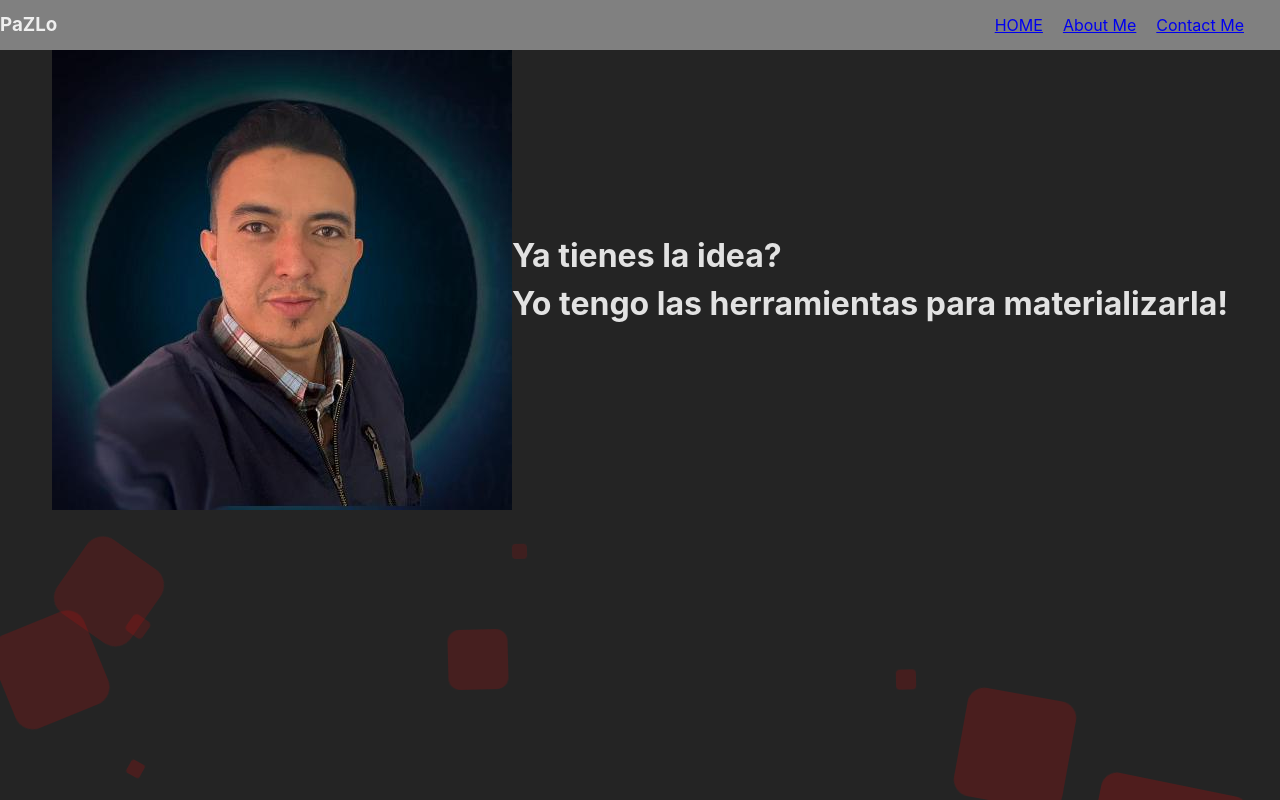
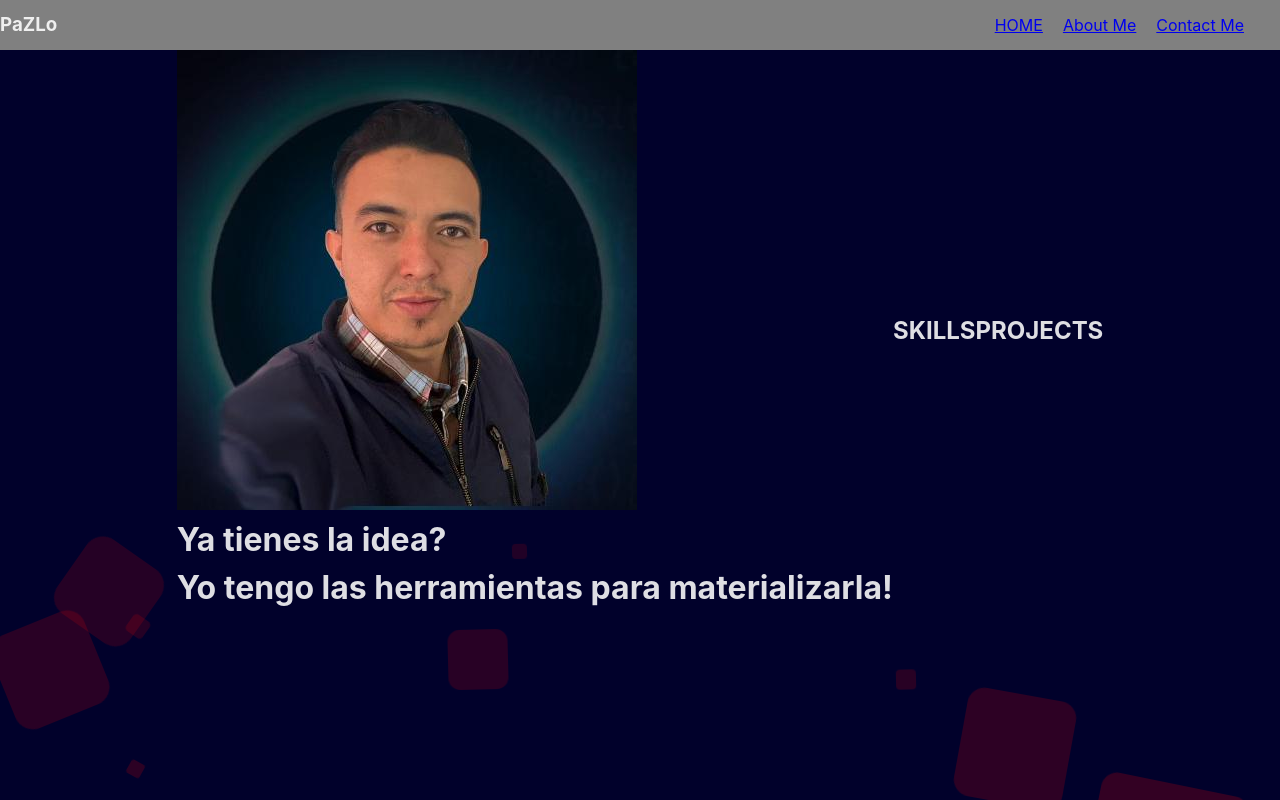
Before and after one commit to KmiloLopez/MySite, a React (Vite) app: page /Home in a window 1280 px wide. Built offline with nearby package versions, Linux system fonts and the light colour scheme.

Commit message:
color palette

```diff
--- a/src/components/AnimatedBackground/AnimatedBackground.jsx
+++ b/src/components/AnimatedBackground/AnimatedBackground.jsx
@@ -2,19 +2,13 @@ import React from 'react'
 import { ListItem, Squares } from './AnimatedBackground.Styled'
 
 const AnimatedBackground = () => {
+  const items = new Array(11).fill(null)
   return (
     <Squares>
-        <ListItem></ListItem>
-        <ListItem></ListItem>
-        <ListItem></ListItem>
-        <ListItem></ListItem>
-        <ListItem></ListItem>
-        <ListItem></ListItem>
-        <ListItem></ListItem>
-        <ListItem></ListItem>
-        <ListItem></ListItem>
-        <ListItem></ListItem>
-        <ListItem></ListItem>
+        {items.map((_, index)=>{
+          return <ListItem key={`${index}`}></ListItem>
+        })}
+
 
     </Squares>
 
--- a/src/index.css
+++ b/src/index.css
@@ -5,15 +5,25 @@
 
   color-scheme: light dark;
   color: rgba(255, 255, 255, 0.87);
-  background-color: #242424;
+  background-color: var(--color-dark-blue);
 
   font-synthesis: none;
   text-rendering: optimizeLegibility;
   -webkit-font-smoothing: antialiased;
   -moz-osx-font-smoothing: grayscale;
   -webkit-text-size-adjust: 100%;
-
-  box-sizing: border-box;
+  /*COLOR PALETTE*/
+  --color-pink:#ff2a6d;
+  --color-light-blue:#d1f7ff;
+  --color-aqua:#05d9e8;
+  --color-blue:#005678;
+  --color-dark-blue:#01012b;
+ /*Cyberpunk Neon Color Palette*/
+ --color-neon-pink:#ea00d9;
+ --color-neon-purple:#711c91;
+ --color-neon-aqua:#0abdc6;
+ --color-neon-blue:#133e7c;
+ --color-neon-dark-blue:#091833;
 
 }
 
@@ -22,3 +32,9 @@ body, form, fieldset, ol, ul, li, h1, h2, h3, h4, h5, h6, p {
   margin:0;
   padding:0;
   }
+
+  *,
+  *::before,
+  *::after {
+    box-sizing: border-box;
+  }
--- a/src/pages/Home/Home.jsx
+++ b/src/pages/Home/Home.jsx
@@ -5,9 +5,19 @@ import { HomeContainer } from './Home.styled'
 const Home = () => {
   return (
   <HomeContainer>
+    <header>
 
     <img src={myFoto} alt='Developer Image face with blue background'/>
     <h1>Ya tienes la idea? <br/>Yo tengo las herramientas para materializarla! </h1>
+    </header>
+
+    <section>
+      <h2>SKILLS</h2>
+    </section>
+
+    <section>
+    <h2>PROJECTS</h2>
+    </section>
 
   </HomeContainer>
 
```
